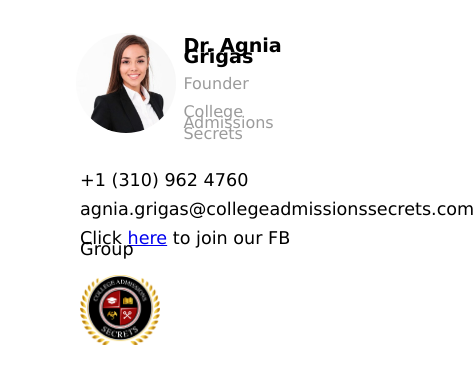
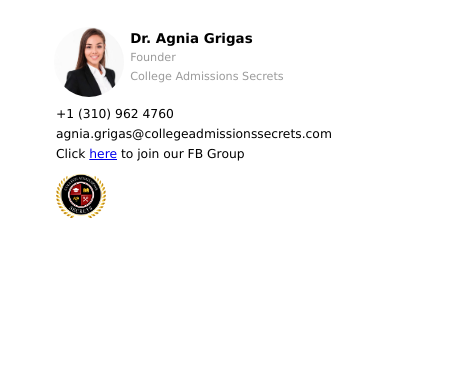
Before and after one commit to itzKanela/CollegeAdmissionsSecrets, a plain HTML site: page index.html in a window 390 px wide. Shown: the whole page, 474 px wide, since content can reach past the window. Drawn offline with Linux system fonts and the light colour scheme.

Commit message:
now responsive

```diff
--- a/style.css
+++ b/style.css
@@ -45,3 +45,26 @@ p{
 .align2{
     margin: 3.5% 0.5%;
 }
+
+@media (max-width: 400px){
+    body{
+        margin: 1em 5em;
+        line-height: 0.7em;
+        font-family: Verdana, Geneva, Tahoma, sans-serif;
+        font-size: 0.7em;
+    }
+    .photo{
+        margin-top: 10%;
+        margin-left: -5%;
+        border-radius: 100%;
+        width: 70px;
+        height: 70px;
+    }
+    .logo{
+        width: 50px;
+        margin-top: 1%;
+    }
+    .align2{
+        margin: 4.5% 0.5%;
+    }
+}
```
